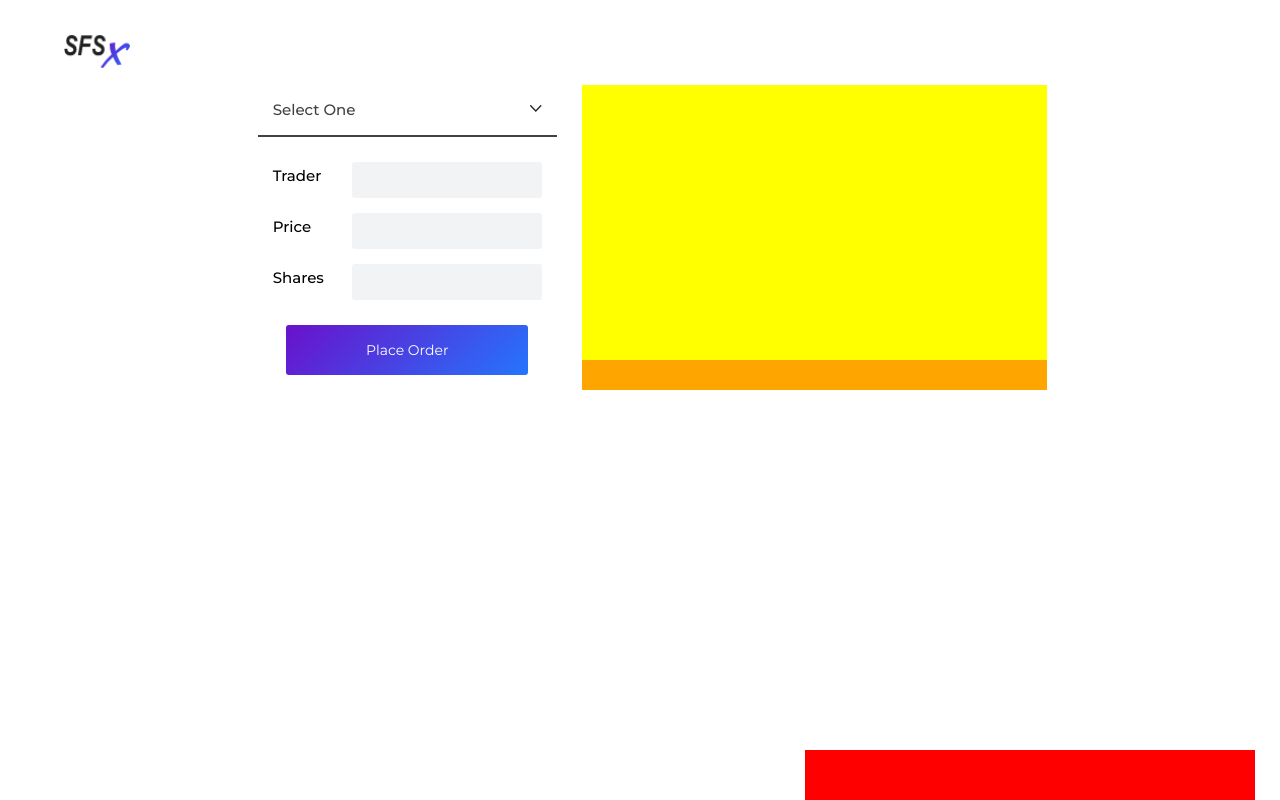
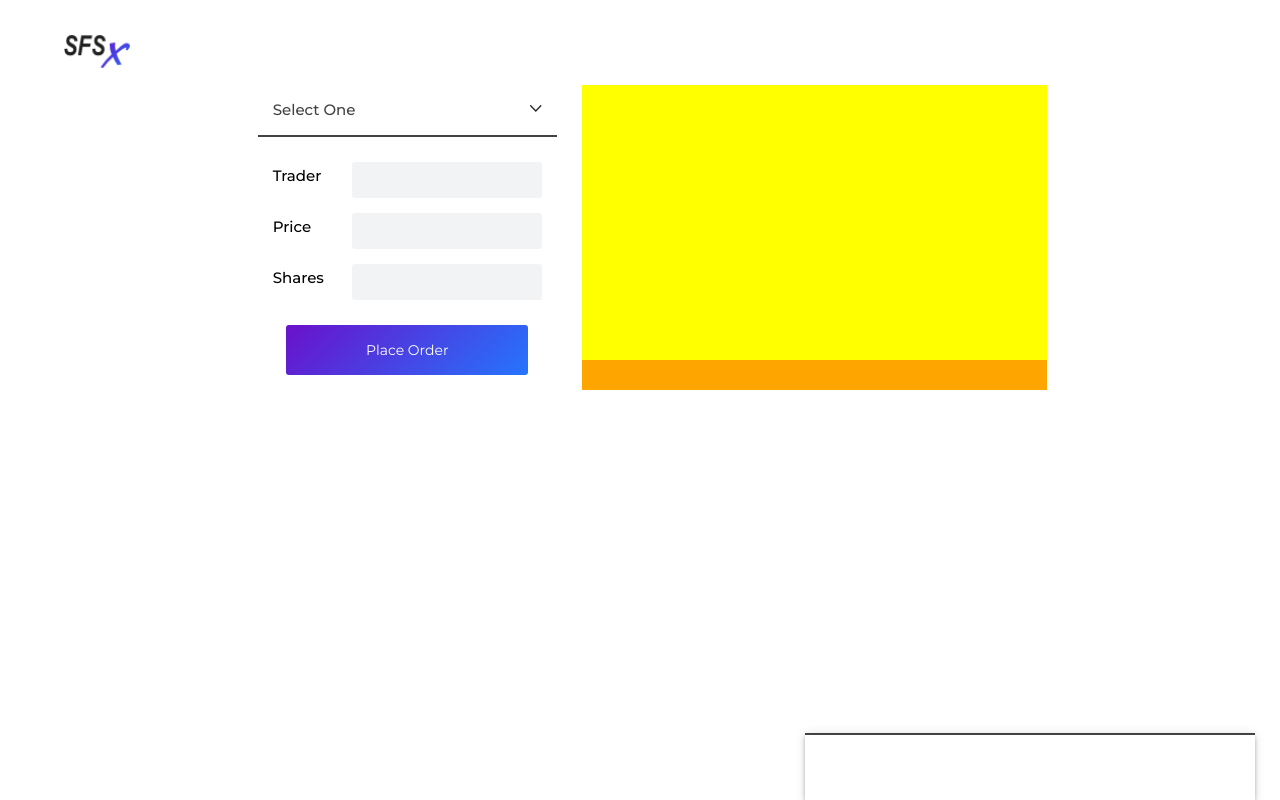
Before and after one commit to jadamduff/sfsx, a React (Create React App) app: page / in a window 1280 px wide. Built offline with nearby package versions, Linux system fonts and the light colour scheme.

Commit message:
Add open and close transition to TradingLog component

```diff
--- a/src/components/trading_log/TradingLog.js
+++ b/src/components/trading_log/TradingLog.js
@@ -1,4 +1,7 @@
 import React, { Component } from 'react';
+
+/** @jsx jsx */
+import { jsx, css } from '@emotion/core'
 
 import * as styles from './styles';
 
@@ -6,13 +9,28 @@ class TradingLog extends Component {
   constructor(props) {
     super(props);
     this.state = {
+      open: false
+    }
+  }
 
+  height = () => {
+    if (this.state.open) {
+      return (css`
+        height: 95%;
+        `)
+    } else {
+      return (css`
+        height: 65px;
+        `)
     }
   }
 
   render() {
+
     return (
-      <styles.Container>
+      <styles.Container css={css`
+          ${this.height()}
+        `}>
 
       </styles.Container>
     )
--- a/src/components/trading_log/styles.js
+++ b/src/components/trading_log/styles.js
@@ -1,11 +1,19 @@
 import styled from '@emotion/styled';
+import { keyframes } from '@emotion/core'
 
 export const Container = styled.div`
   width: 450px;
-  height: 50px;
-  background-color: red;
+  background-color: #fff;
+  border-top: 2px solid #424242;
   position: absolute;
   bottom: 0;
   right: 25px;
   z-index: 3;
+  box-shadow: 0 4px 5px 0 rgba(0,0,0,0.14), 0 1px 10px 0 rgba(0,0,0,0.12), 0 2px 4px -1px rgba(0,0,0,0.2);
+  transition: height .2s;
+  transition-timing-function: ease;
+  cursor: pointer;
+  :hover {
+    box-shadow: 0 4px 5px 5px rgba(0,0,0,0.06), 0 1px 10px 2px rgba(0,0,0,0.04), 0 2px 4px -1px rgba(0,0,0,0.2);
+  }
 `
```
